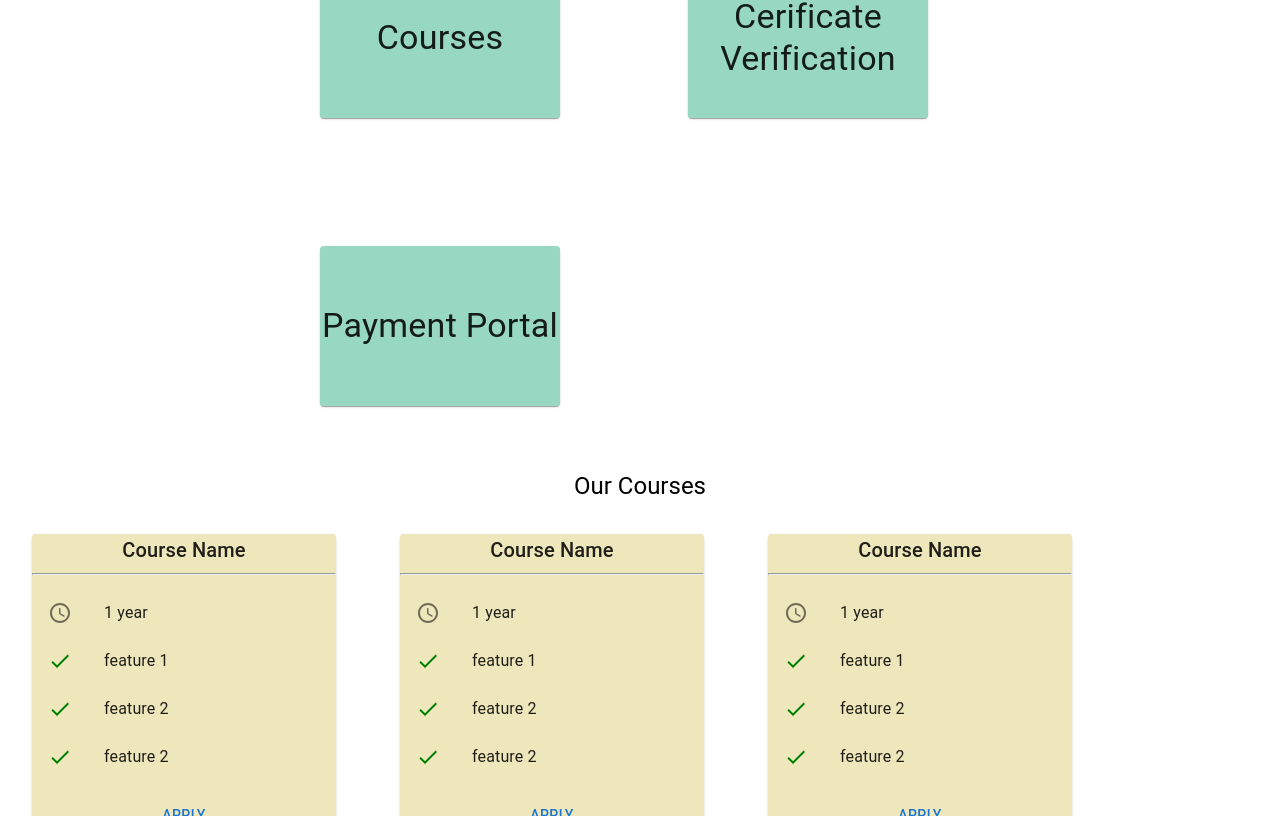
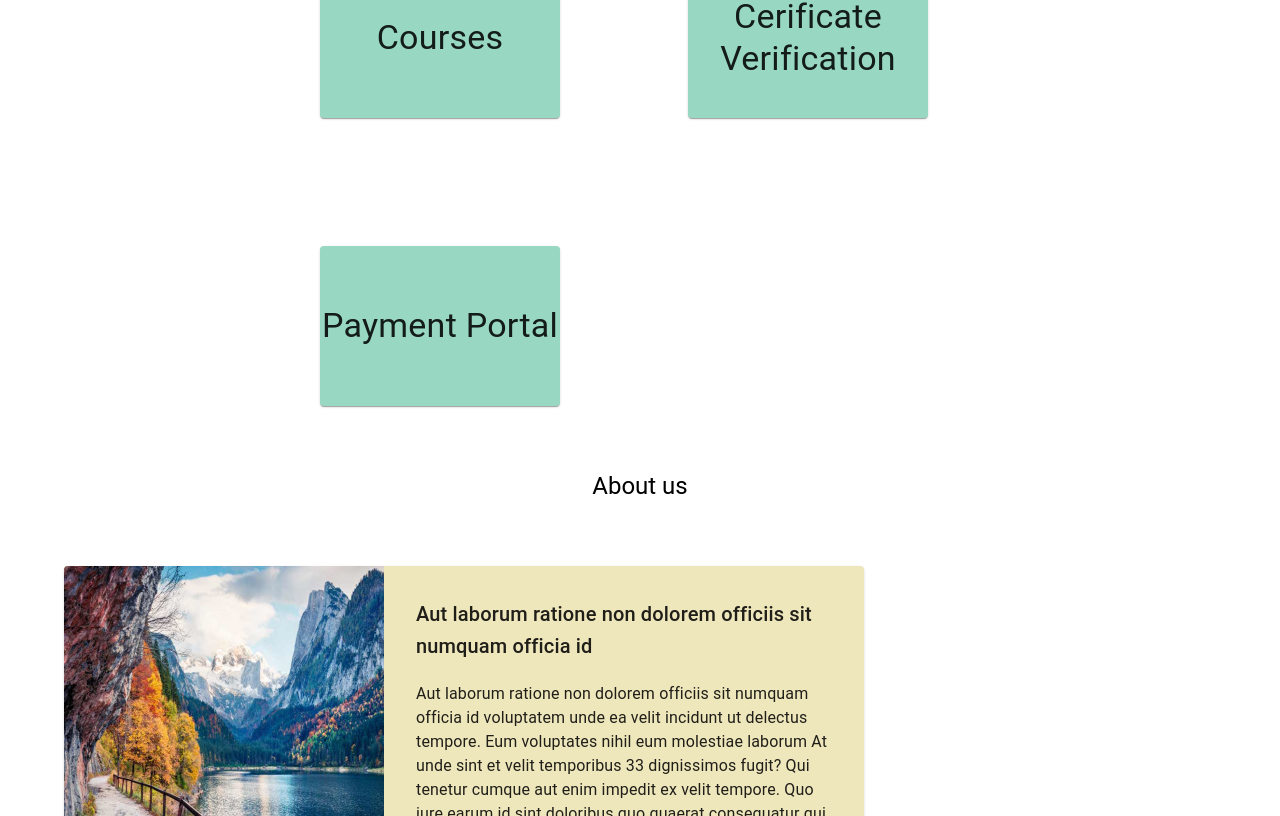
Before and after one commit to samratmiddha/apex-website-frontend, a React (Create React App) app: page / in a window 1280 px wide. Shown: the part 284-1100 px from the top of the page. Built offline with nearby package versions, Linux system fonts and the light colour scheme.

Commit message:
About Card

```diff
--- /dev/null
+++ b/src/components/home/AboutUsCard.js
@@ -0,0 +1,44 @@
+import { Card, Typography } from "@mui/material";
+import { Box } from "@mui/system";
+
+export default function AboutUsCard() {
+  return (
+    <Card
+      sx={{
+        backgroundColor: "#EFE7BC",
+        margin: "4rem",
+        width: "50rem",
+        height: "20rem",
+        display: "flex",
+      }}
+    >
+      <Box
+        sx={{
+          display: "flex",
+          justifyContent: "center",
+          alignContent: "center",
+        }}
+      >
+        <img
+          src={require("../../assets/slider_images/nature-image-for-website.jpg")}
+          style={{ width: "20rem", height: "20rem" }}
+        />
+      </Box>
+      <Box sx={{ padding: "2rem" }}>
+        <Typography variant="h6">
+          Aut laborum ratione non dolorem officiis sit numquam officia id
+        </Typography>
+        <br></br>
+        <Typography variant="body1">
+          Aut laborum ratione non dolorem officiis sit numquam officia id
+          voluptatem unde ea velit incidunt ut delectus tempore. Eum voluptates
+          nihil eum molestiae laborum At unde sint et velit temporibus 33
+          dignissimos fugit? Qui tenetur cumque aut enim impedit ex velit
+          tempore. Quo iure earum id sint doloribus quo quaerat consequatur qui
+          assumenda perspiciatis est eius architecto non dolores quia id
+          distinctio autem!
+        </Typography>
+      </Box>
+    </Card>
+  );
+}
--- a/src/pages/Home.js
+++ b/src/pages/Home.js
@@ -7,6 +7,7 @@ import {
   Slide,
 } from "@mui/material";
 import { Box } from "@mui/system";
+import AboutUsCard from "../components/home/AboutUsCard";
 import CourseCard from "../components/home/CourseCard";
 import ImageSlider from "../components/home/imageSlider";
 import StudentCard from "../components/home/StudentCard";
@@ -128,6 +129,17 @@ export default function Home() {
       </Box>
       <Box>
         <Typography variant="h5" align="center">
+          About us
+        </Typography>
+        <Box sx={{ display: "flex", flexWrap: "wrap" }}>
+          <AboutUsCard />
+          <AboutUsCard />
+          <AboutUsCard />
+          <AboutUsCard />
+        </Box>
+      </Box>
+      <Box>
+        <Typography variant="h5" align="center">
           Our Courses
         </Typography>
         <Box sx={{ display: "flex", flexWrap: "wrap" }}>
```
